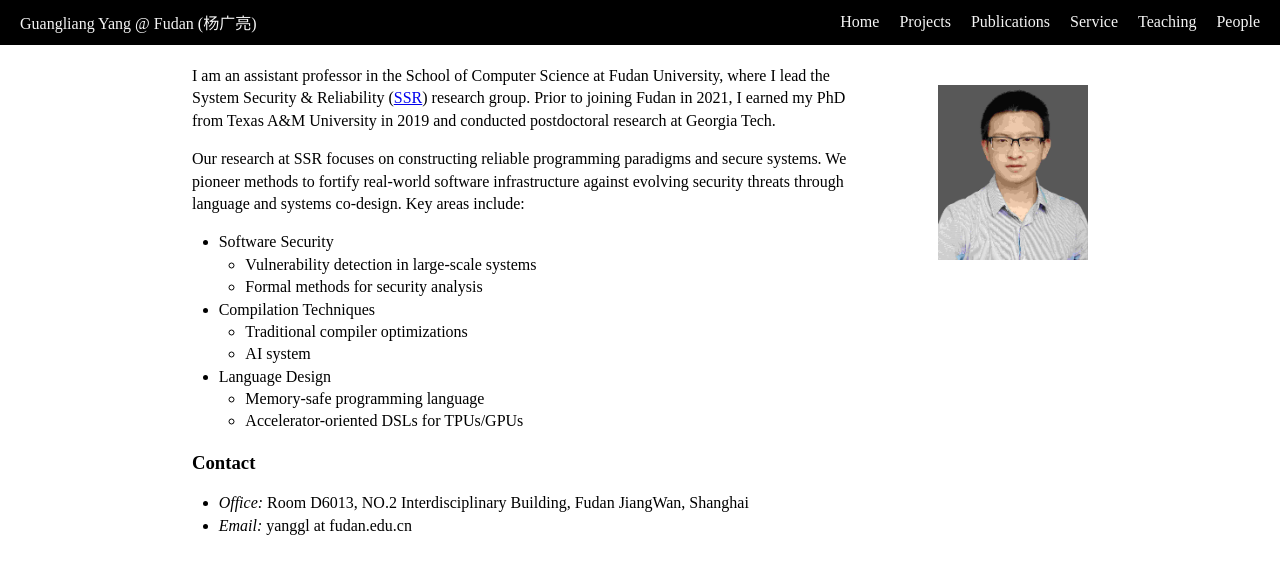
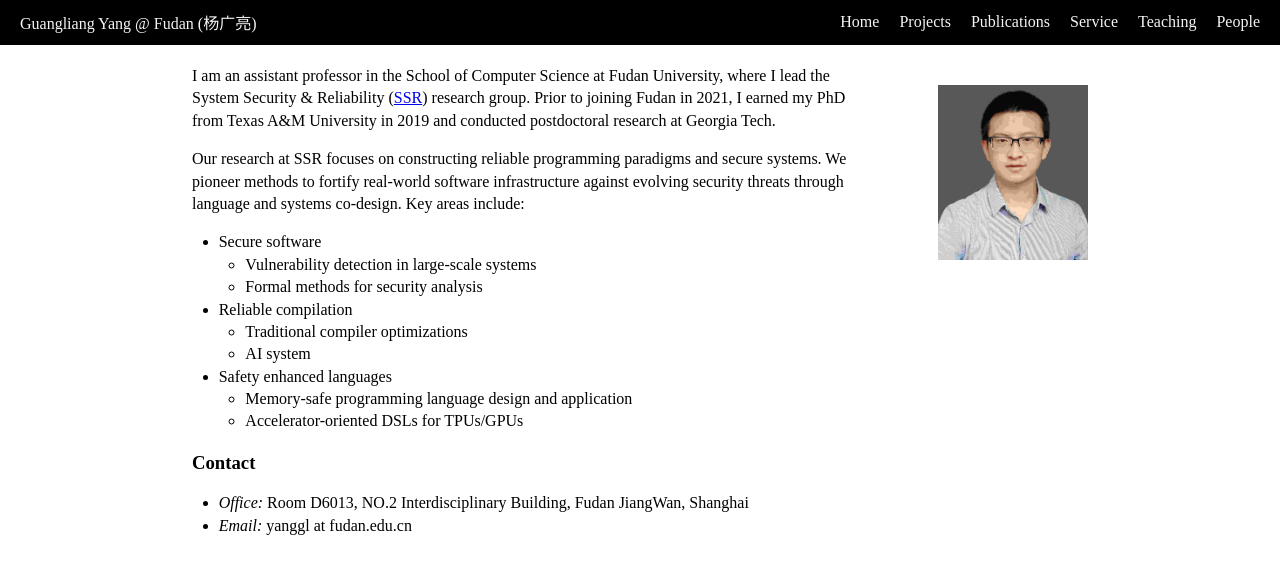
Before and after one commit to yang-guangliang/yang-guangliang.github.io, a Jekyll site: the page built from index.md, in a window 1280 px wide. Shown: the top 574 px of the page. Built offline with Jekyll 4.4.1, drawn with Linux system fonts in a browser that asks for light colours.

Commit message:
Update index.md

```diff
--- a/index.md
+++ b/index.md
@@ -11,14 +11,14 @@ I am an assistant professor in the School of Computer Science at Fudan Universit
 
 Our research at SSR focuses on constructing reliable programming paradigms and secure systems. We pioneer methods to fortify real-world software infrastructure against evolving security threats through language and systems co-design. Key areas include:
 
-- Software Security
+- Secure software
    - Vulnerability detection in large-scale systems
    - Formal methods for security analysis
-- Compilation Techniques
+- Reliable compilation
    - Traditional compiler optimizations
    - AI system
-- Language Design
-   - Memory-safe programming language
+- Safety enhanced languages
+   - Memory-safe programming language design and application
    - Accelerator-oriented DSLs for TPUs/GPUs
 
 ### Contact
```
